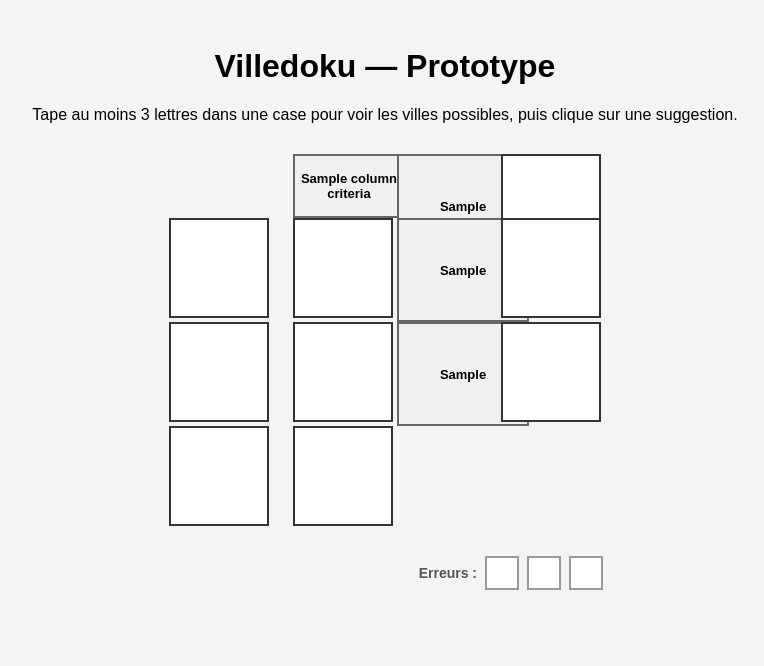
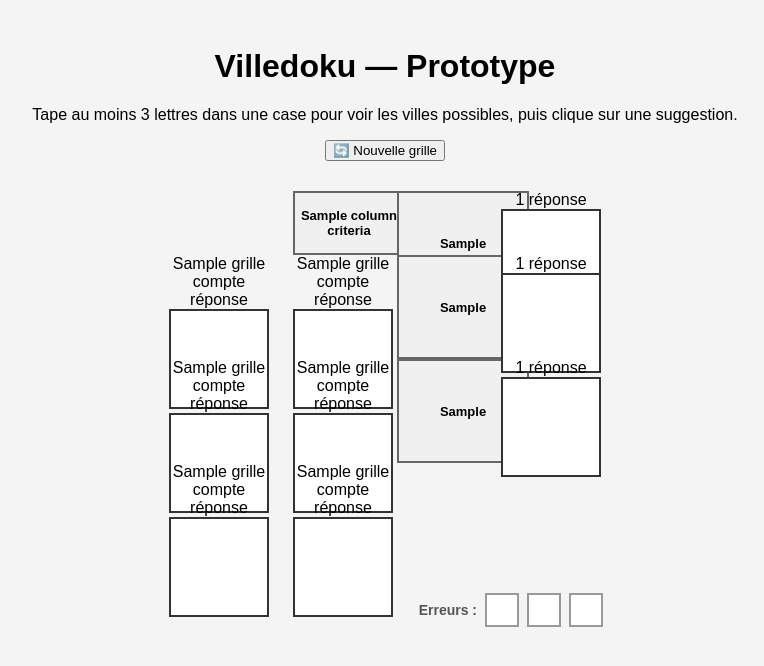
Before and after one commit to codtino/villedoku, a Flask app: template templates/index.html in a window 1280 px wide. Shown: the top 666 px of the page, without its empty margins (255-1019 px from the left). Run offline with Flask 3, Linux system fonts and the light colour scheme; the template is opened without the code that fills it: most values are stand-ins (such as "Sample title", 1, 10 or a date in 2020).

Commit message:
Update index.html

```diff
--- a/templates/index.html
+++ b/templates/index.html
@@ -7,6 +7,8 @@
 <body>
     <h1>Villedoku — Prototype</h1>
     <p>Tape au moins 3 lettres dans une case pour voir les villes possibles, puis clique sur une suggestion.</p>
+
+    <button id="bouton-refresh" class="bouton-refresh" onclick="location.href='/'">🔄 Nouvelle grille</button>
 
     <div class="jeu">
         <div class="grid">
@@ -22,6 +24,7 @@
                 <div class="cell-container">
                     <div class="carte" id="carte-{{ r }}-{{ c }}" data-gage-vert="{{ gage_grid[r][c].vert }}" data-gage-rouge="{{ gage_grid[r][c].rouge }}">
                         <div class="face-avant" id="avant-{{ r }}-{{ c }}">
+                            <div class="nombre-reponses">{{ grille_comptes[r][c] }} réponse{{ 's' if grille_comptes[r][c] > 1 else '' }}</div>
                             <input type="text" class="cell" id="cell-{{ r }}-{{ c }}" data-row="{{ r }}" data-col="{{ c }}" autocomplete="off">
                             <div class="suggestions" id="suggestions-{{ r }}-{{ c }}"></div>
                         </div>
```
